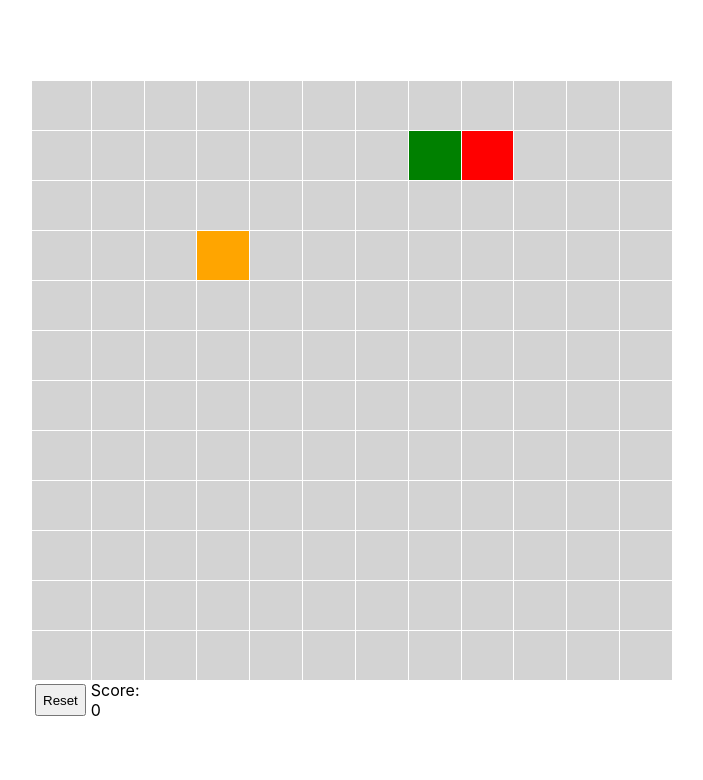
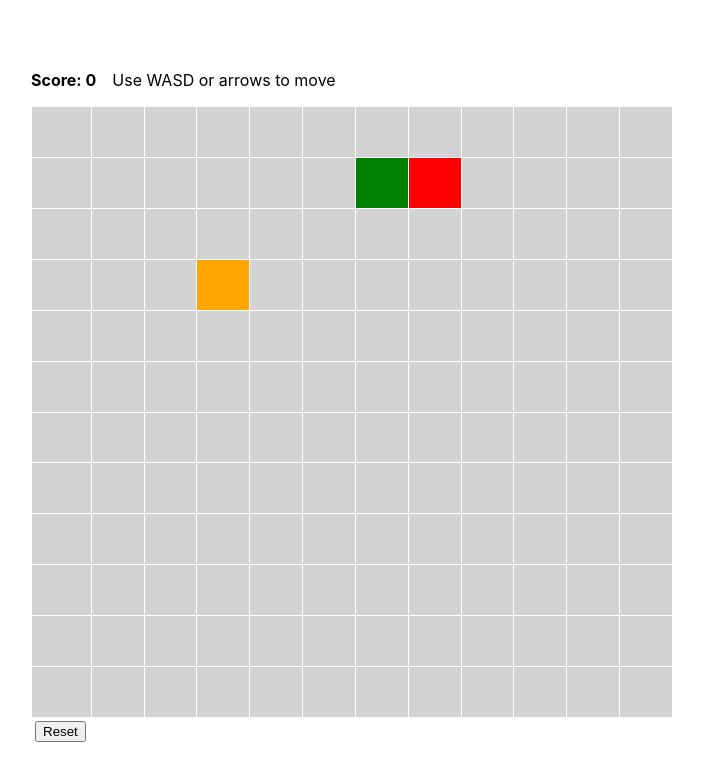
Before and after one commit to douglasnavarro/snake-react, a React (Create React App) app: page / in a window 1280 px wide. Shown: the top 780 px of the page, without its empty margins (289-992 px from the left). Built offline with nearby package versions, Linux system fonts and the light colour scheme.

Commit message:
move score app; add instruction

```diff
--- a/src/Grid.css
+++ b/src/Grid.css
@@ -29,14 +29,10 @@ body {
   position: relative;
 }
 
-.cell-id {
-  font-size: 10px;
-  position: absolute;
-  bottom: 0;
-  right: 0;
-  margin-right: 4px;
-}
-
 button {
   margin: 4px;
 }
+
+h1 {
+  font-size: 2vh;
+}
--- a/src/Grid.tsx
+++ b/src/Grid.tsx
@@ -196,6 +196,18 @@ const Grid: React.FC = () => {
   )
 
   return (
+    <>
+      <div
+        style={{
+          display: 'flex',
+          flex: 'row',
+          alignItems: 'center',
+          gap: '1rem',
+        }}
+      >
+        <h1>Score: {score}</h1>
+        <p>Use WASD or arrows to move</p>
+      </div>
       <div className="grid">
         {grid.flat().map((cell, index) => {
           const isHead = snake[0].row === cell.row && snake[0].col === cell.col
@@ -224,8 +236,8 @@ const Grid: React.FC = () => {
           )
         })}
         <button onClick={handleReset}>Reset</button>
-      <span>Score: {score}</span>
       </div>
+    </>
   )
 }
 
```
Lines whose indentation alone changed are shown as unchanged.
